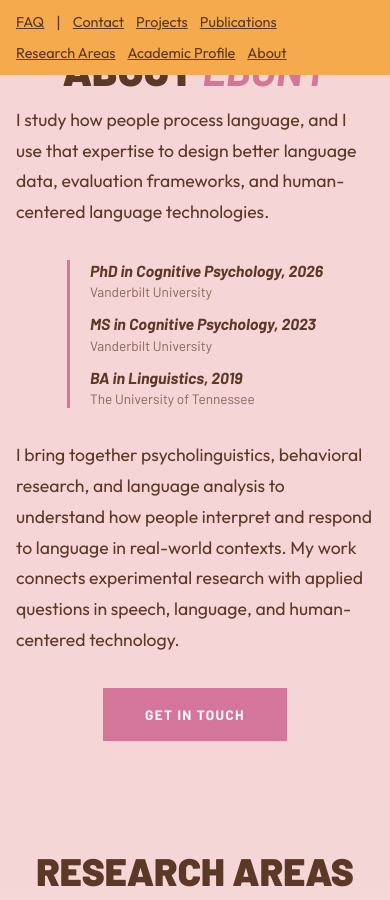
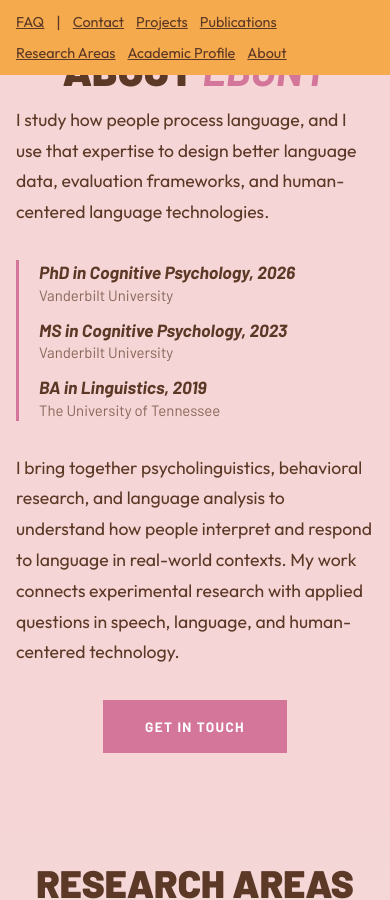
Before and after one commit to ebonypearson/ebonypearson.github.io, a Jekyll site: the page built from index.html, in a window 390 px wide and 900 px high, scrolled down 829 px. Built offline with Jekyll 4.4.1, drawn with Linux system fonts in a browser that asks for light colours; grey boxes are pictures that could not be loaded.

Commit message:
cd /Users/sebron/Projects/personal/ebony-portfolio/ebonypearson.github.io && git add assets/style.css && git commit -m "left-align education block, match font size to about section paragraphs

```diff
--- a/assets/style.css
+++ b/assets/style.css
@@ -142,8 +142,7 @@ section {
   border-left: 3px solid var(--pink-acc);
   padding-left: 1.25rem;
 
-  /* The Fix: Change this to center the whole block */
-  align-self: center;
+  align-self: flex-start;
 
   /* Make sure margin is 0 so it doesn't get pushed off-center artificially */
   margin-left: 0;
@@ -154,11 +153,12 @@ section {
 
 .about-edu-item {
   display: flex;
-  align-items: flex-start; /* Keeps icons at the top of the text */
+  align-items: flex-start;
   gap: 0.6rem;
   font-family: 'Barlow', sans-serif;
   font-style: italic;
   font-weight: 700;
+  font-size: clamp(1.1rem, 1.4vw, 1.35rem);
   line-height: 1.4;
 }
 
```
